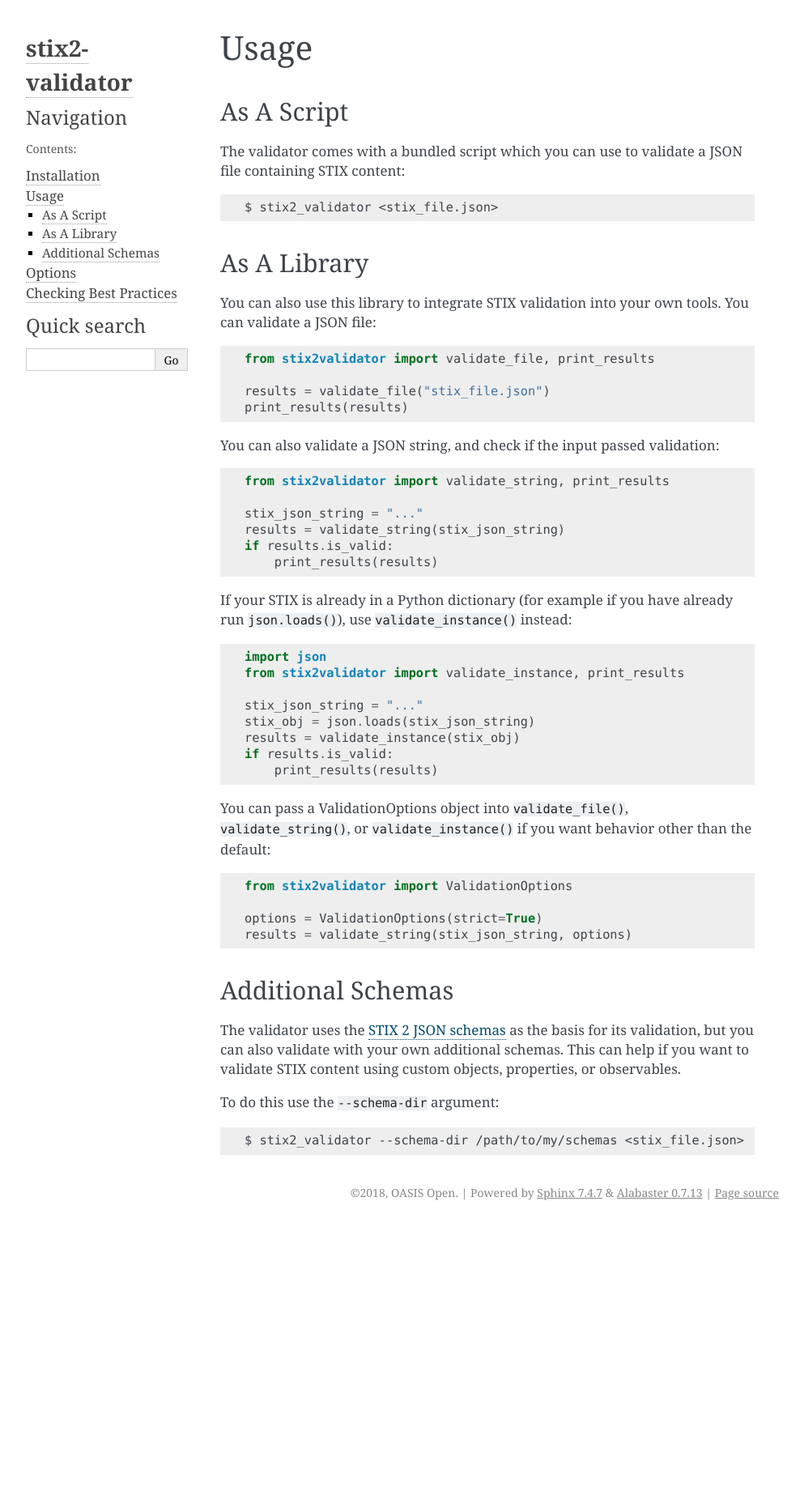
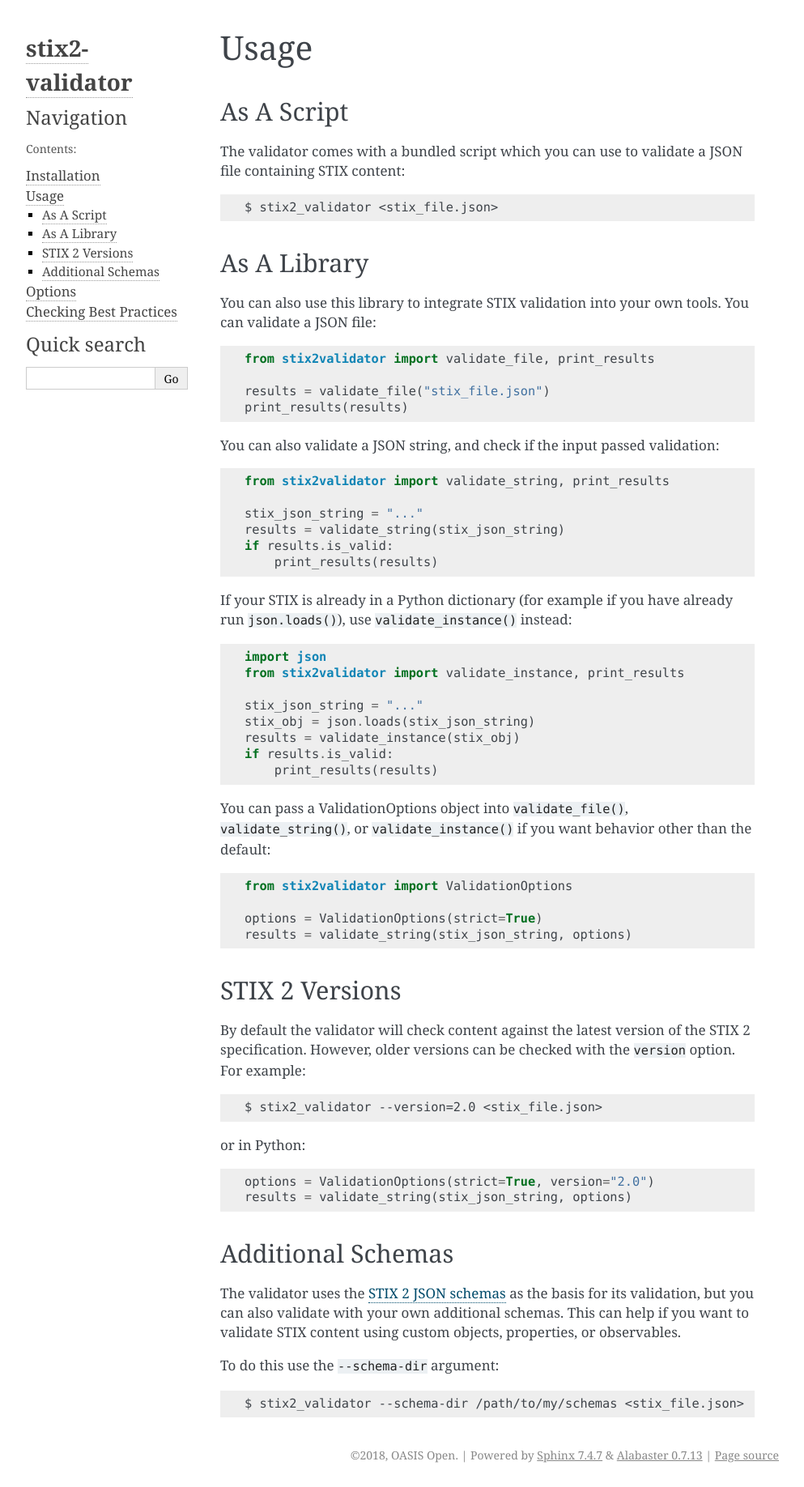
Before and after one commit to oasis-open/cti-stix-validator, a Sphinx documentation site: the page built from docs/usage.rst, in a window 1280 px wide. Shown: the whole page at 81% size, without its empty margins (148-1141 px from the left). Built offline with Sphinx 7.4.7, drawn with Linux system fonts in a browser that asks for light colours; before the commit the page ends 1512 px from its top, so only the background shows below that.

Commit message:
Update documentation

```diff
--- a/docs/index.rst
+++ b/docs/index.rst
@@ -2,15 +2,15 @@ Welcome to the stix2-validator documentation!
 =============================================
 
 The STIX Validator checks that STIX JSON content conforms to the
-requirements specified in the STIX 2.0 specification. In addition to
+requirements specified in the latest STIX 2 specifications. In addition to
 checking conformance with the `JSON schemas <https://github.com/oasis-
 open/cti-stix2-json-schemas>`_, the validator checks conformance with
 requirements that cannot be specified in JSON schema, as well as with
 established "best practices." This validator is non-normative; in
-cases of conflict with the STIX 2.0 specification, the specification
+cases of conflict with the STIX specification, the specification
 takes precedence.
 
-The STIX 2.0 specification contains two types of requirements:
+The STIX 2 specification contains two types of requirements:
 mandatory "MUST" requirements, and recommended "SHOULD" best practice
 requirements. The validator checks documents against the "MUST"
 requirements using JSON schemas. Some of these mandatory requirements
--- a/docs/options.rst
+++ b/docs/options.rst
@@ -50,4 +50,4 @@ constructor.
 |                          |                       | validation.                                            |
 +--------------------------+-----------------------+--------------------------------------------------------+
 
-For the list of checks that can be used with the "enabled" or "disabled" options, see the :doc:`Best Practices page <best-practices>`_.
+For the list of checks that can be used with the "enabled" or "disabled" options, see the :doc:`Best Practices page <best-practices>`.
--- a/docs/usage.rst
+++ b/docs/usage.rst
@@ -61,6 +61,24 @@ other than the default:
   options = ValidationOptions(strict=True)
   results = validate_string(stix_json_string, options)
 
+STIX 2 Versions
+---------------
+
+By default the validator will check content against the latest version of
+the STIX 2 specification. However, older versions can be checked with the
+``version`` option. For example:
+
+::
+
+  $ stix2_validator --version=2.0 <stix_file.json>
+
+or in Python:
+
+.. code:: python
+
+  options = ValidationOptions(strict=True, version="2.0")
+  results = validate_string(stix_json_string, options)
+
 Additional Schemas
 ------------------
 
```
